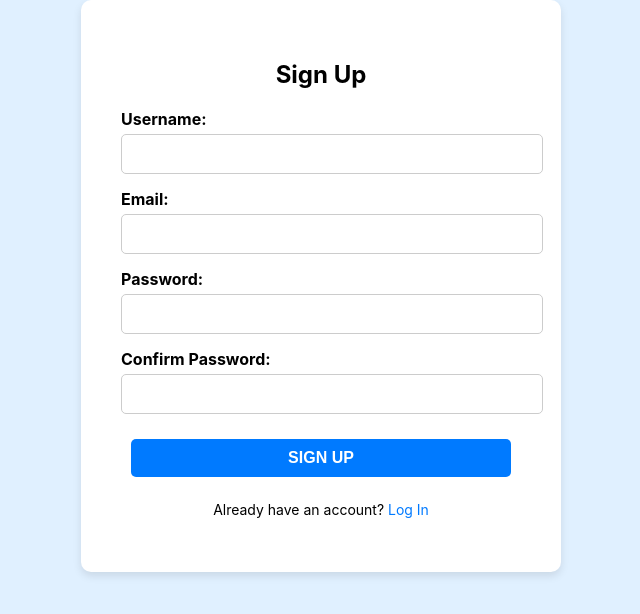
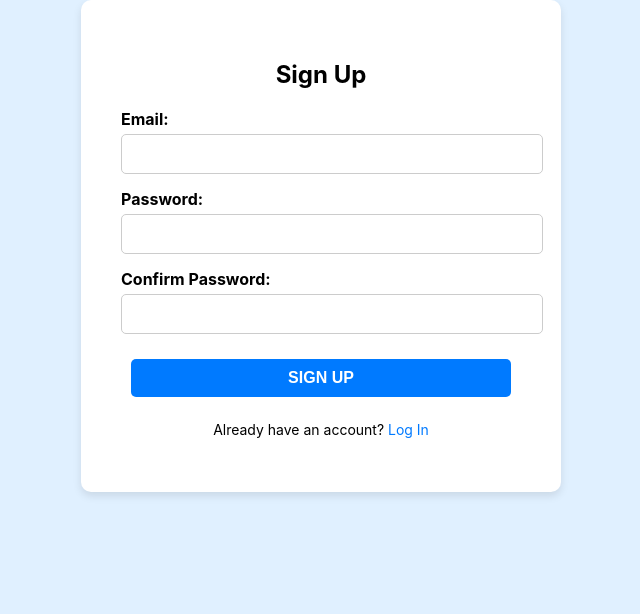
Before and after one commit to RubP04/Partnership-For-Miami, a React (Create React App) app in the folder reactNativeApp/: page /signup in a window 1280 px wide. Shown: the top 614 px of the page, without its empty margins (319-959 px from the left). Built offline with nearby package versions, Linux system fonts and the light colour scheme; what react-native would draw is missing.

Commit message:
added firebase authentication to signup/login

```diff
--- /dev/null
+++ b/package.json
@@ -0,0 +1,5 @@
+{
+  "dependencies": {
+    "firebase": "^11.0.2"
+  }
+}
--- a/reactNativeApp/src/components/Login.js
+++ b/reactNativeApp/src/components/Login.js
@@ -1,22 +1,33 @@
 // src/components/Login.js
 import React, { useState } from 'react';
 import { useNavigate, Link } from 'react-router-dom';
-import '../styles.css'; // Import the CSS file
+import { signInWithEmailAndPassword } from 'firebase/auth'; // Import Firebase function
+import { auth } from '../firebase'; // Import the initialized auth object
+import '../styles.css';
 
 const Login = () => {
   const [email, setEmail] = useState('');
   const [password, setPassword] = useState('');
+  const [error, setError] = useState('');
   const navigate = useNavigate();
 
-  const handleSubmit = (e) => {
+  const handleSubmit = async (e) => {
     e.preventDefault();
-    console.log('Logged in with:', { email, password });
-    navigate('/category-selection');
+    try {
+      // Sign in user with Firebase
+      await signInWithEmailAndPassword(auth, email, password);
+      console.log('Logged in with:', { email });
+      navigate('/category-selection');
+    } catch (error) {
+      setError(error.message); // Handle errors
+      console.error(error);
+    }
   };
 
   return (
     <div className="login-container">
       <h2>Login</h2>
+      {error && <p className="error">{error}</p>} {/* Display errors */}
       <form onSubmit={handleSubmit} className="login-form">
         <div className="form-group">
           <label>Email:</label>
--- a/reactNativeApp/src/components/SignUp.js
+++ b/reactNativeApp/src/components/SignUp.js
@@ -1,36 +1,39 @@
 // src/components/SignUp.js
 import React, { useState } from 'react';
 import { useNavigate, Link } from 'react-router-dom';
-import '../styles.css'; // Import the CSS file
+import { createUserWithEmailAndPassword } from 'firebase/auth'; // Import Firebase function
+import { auth } from '../firebase'; // Import the initialized auth object
+import '../styles.css';
 
 const SignUp = () => {
-  const [username, setUsername] = useState('');
   const [email, setEmail] = useState('');
   const [password, setPassword] = useState('');
   const [confirmPassword, setConfirmPassword] = useState('');
+  const [error, setError] = useState('');
   const navigate = useNavigate();
 
-  const handleSubmit = (e) => {
+  const handleSubmit = async (e) => {
     e.preventDefault();
-    // Add logic for sign-up here (e.g., API call)
-    console.log('Account created for:', { username, email });
-    navigate('/category-selection');
+    if (password !== confirmPassword) {
+      setError("Passwords do not match");
+      return;
+    }
+    try {
+      // Create user with Firebase
+      await createUserWithEmailAndPassword(auth, email, password);
+      console.log('Account created:', { email });
+      navigate('/category-selection');
+    } catch (error) {
+      setError(error.message); // Handle errors
+      console.error(error);
+    }
   };
 
   return (
-    <div className="signup-container"> {/* Apply container styling */}
+    <div className="signup-container">
       <h2>Sign Up</h2>
-      <form onSubmit={handleSubmit} className="signup-form"> {/* Apply form styling */}
-        <div className="form-group">
-          <label>Username:</label>
-          <input
-            type="text"
-            value={username}
-            onChange={(e) => setUsername(e.target.value)}
-            required
-            className="input-field"
-          />
-        </div>
+      {error && <p className="error">{error}</p>} {/* Display errors */}
+      <form onSubmit={handleSubmit} className="signup-form">
         <div className="form-group">
           <label>Email:</label>
           <input
@@ -61,10 +64,10 @@ const SignUp = () => {
             className="input-field"
           />
         </div>
-        <button type="submit" className="button">Sign Up</button> {/* Apply universal button style */}
+        <button type="submit" className="button">Sign Up</button>
       </form>
       <div className="login-link">
-        <p>Already have an account? <Link to="/login">Log In</Link></p> {/* Add link to login page */}
+        <p>Already have an account? <Link to="/login">Log In</Link></p>
       </div>
     </div>
   );
--- /dev/null
+++ b/reactNativeApp/src/firebase.js
@@ -0,0 +1,17 @@
+// src/firebase.js
+import { initializeApp } from 'firebase/app';
+import { getAuth } from 'firebase/auth';
+
+// Your Firebase configuration (replace with your own config)
+const firebaseConfig = {
+    apiKey: "AIzaSyDY2NWfnj1N836rQPtOrZNzXlnIPUDXr_4",
+    authDomain: "partnership-for-miami.firebaseapp.com",
+    projectId: "partnership-for-miami",
+    storageBucket: "partnership-for-miami.firebasestorage.app",
+    messagingSenderId: "1071436461565",
+    appId: "1:1071436461565:web:1c0a64ce773516d3735594"
+  };
+
+// Initialize Firebase
+const app = initializeApp(firebaseConfig);
+export const auth = getAuth(app);
```
Also changed, not shown: 1 other file (tests, documents, lock files or other folders).
